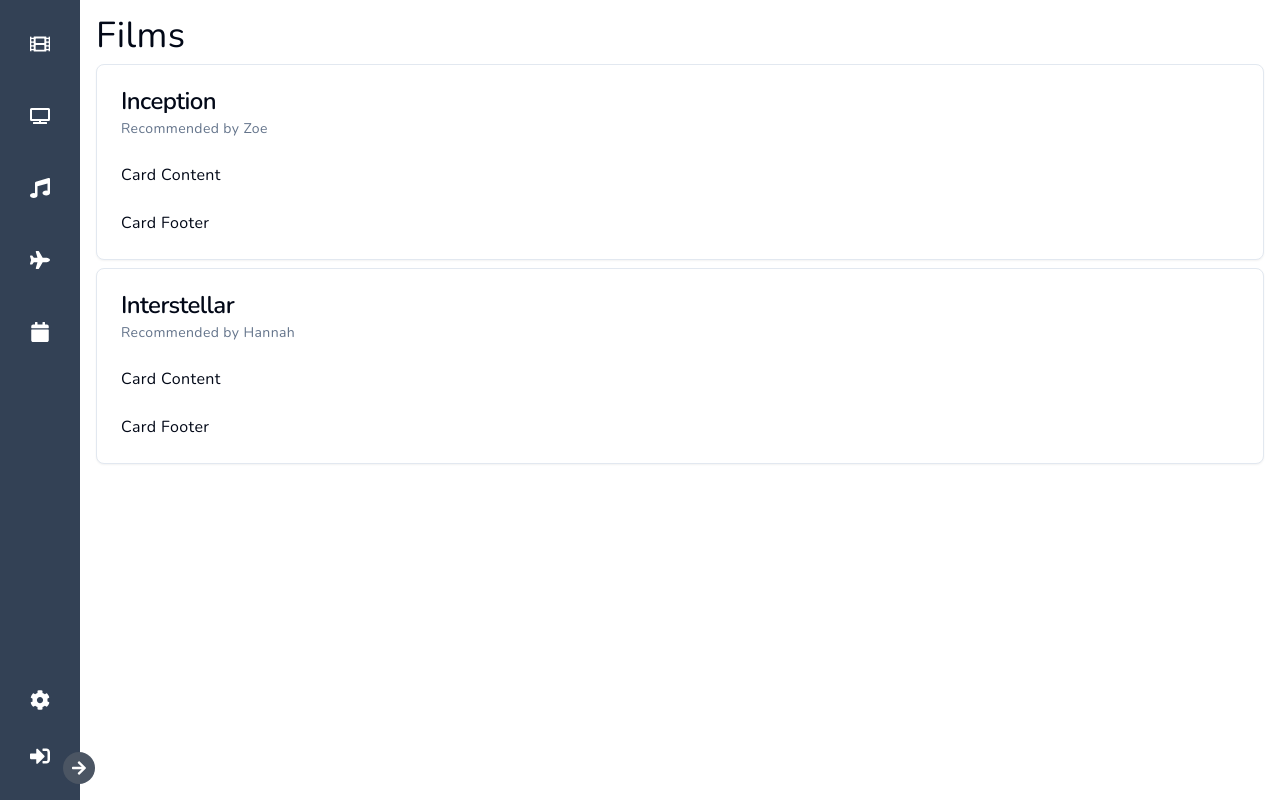
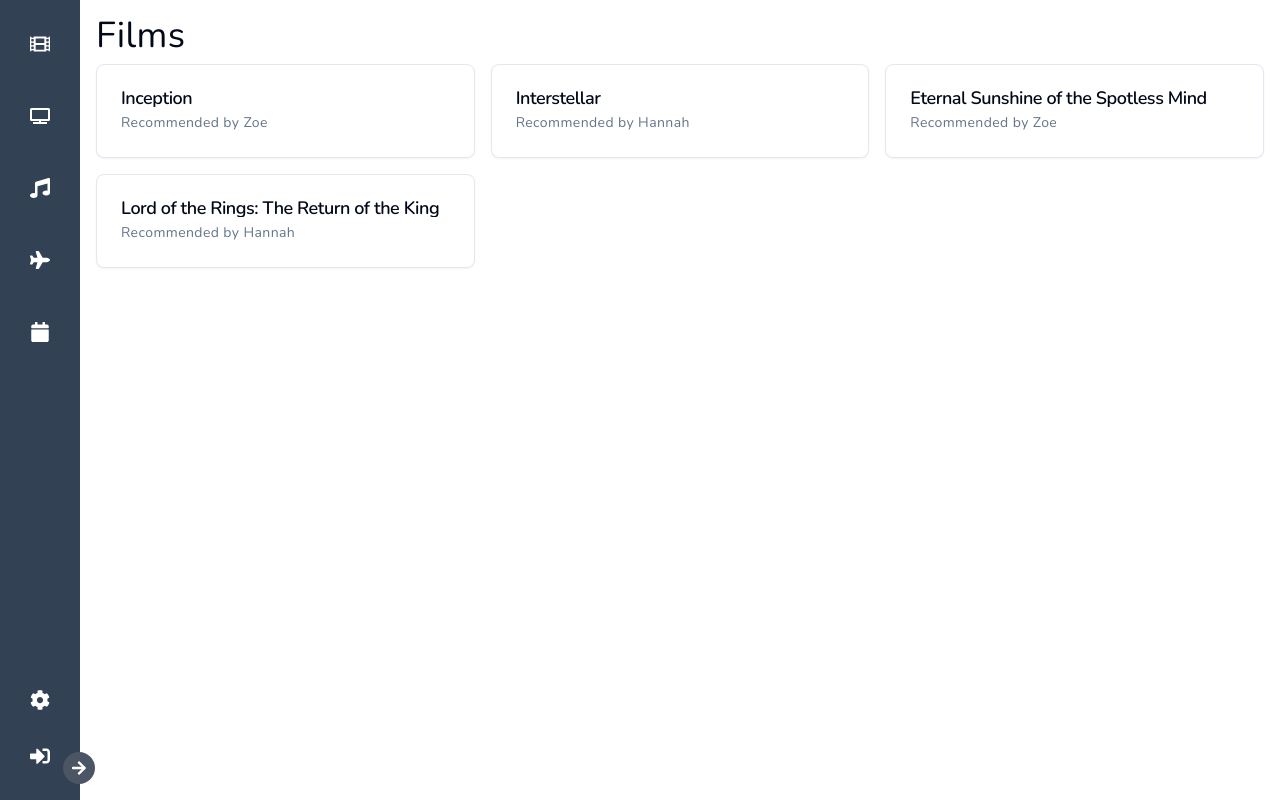
Before and after one commit to franciskershaw/recommendable, a React (Vite) app: page /films in a window 1280 px wide. Built offline with nearby package versions, Linux system fonts and the light colour scheme.

Commit message:
Render static recommends in films

```diff
--- a/src/components/layout/CategoryPage/CategoryPageLayout.tsx
+++ b/src/components/layout/CategoryPage/CategoryPageLayout.tsx
@@ -1,13 +1,11 @@
 import {
   Card,
-  CardContent,
   CardDescription,
-  CardFooter,
   CardHeader,
   CardTitle,
 } from "@/components/ui/Card/Card";
 import Heading from "@/components/ui/Heading/Heading";
-import { recommend } from "@/lib/globalTypes";
+import { recommend } from "@/types/globalTypes";
 
 const CategoryPageLayout = ({
   name,
@@ -18,24 +16,24 @@ const CategoryPageLayout = ({
 }) => {
   return (
     <div className="space-y-2">
+      <div className="flex items-center gap-3">
         <Heading>{name}</Heading>
+      </div>
 
+      <div className="grid grid-cols-1 gap-4 md:grid-cols-2 lg:grid-cols-3">
         {recommends.map((recommend) => (
           <Card key={recommend.id}>
+            <div className="flex-grow">
               <CardHeader>
                 <CardTitle>{recommend.name}</CardTitle>
                 <CardDescription>
                   Recommended by {recommend.recommendedBy}
                 </CardDescription>
               </CardHeader>
-          <CardContent>
-            <p>Card Content</p>
-          </CardContent>
-          <CardFooter>
-            <p>Card Footer</p>
-          </CardFooter>
+            </div>
           </Card>
         ))}
+      </div>
     </div>
   );
 };
--- a/src/components/ui/Card/Card.tsx
+++ b/src/components/ui/Card/Card.tsx
@@ -36,7 +36,7 @@ const CardTitle = React.forwardRef<
   <h3
     ref={ref}
     className={cn(
-      "text-2xl font-semibold leading-none tracking-tight overflow-hidden whitespace-nowrap text-ellipsis",
+      "text-lg font-semibold leading-none tracking-tight overflow-hidden whitespace-nowrap text-ellipsis",
       className
     )}
     {...props}
--- a/src/components/ui/Sidebar/Sidebar.tsx
+++ b/src/components/ui/Sidebar/Sidebar.tsx
@@ -52,7 +52,7 @@ const Sidebar = ({
         />
         <SidebarIcon
           icon={<FaCalendar />}
-          label="Travel"
+          label="Events"
           isExpanded={isExpanded}
           to="/events"
         />
--- a/src/pages/Categories/Films/Films.tsx
+++ b/src/pages/Categories/Films/Films.tsx
@@ -15,6 +15,20 @@ const recommendations = [
     recommendedAt: "07/09/2024",
     actioned: false,
   },
+  {
+    id: "3",
+    name: "Eternal Sunshine of the Spotless Mind",
+    recommendedBy: "Zoe",
+    recommendedAt: "07/09/2024",
+    actioned: false,
+  },
+  {
+    id: "4",
+    name: "Lord of the Rings: The Return of the King",
+    recommendedBy: "Hannah",
+    recommendedAt: "07/09/2024",
+    actioned: false,
+  },
 ];
 
 const Films = () => {
```
Also changed, not shown: src/types/globalTypes.ts (renamed from src/lib/globalTypes.ts). Lines whose indentation alone changed are shown as unchanged.
